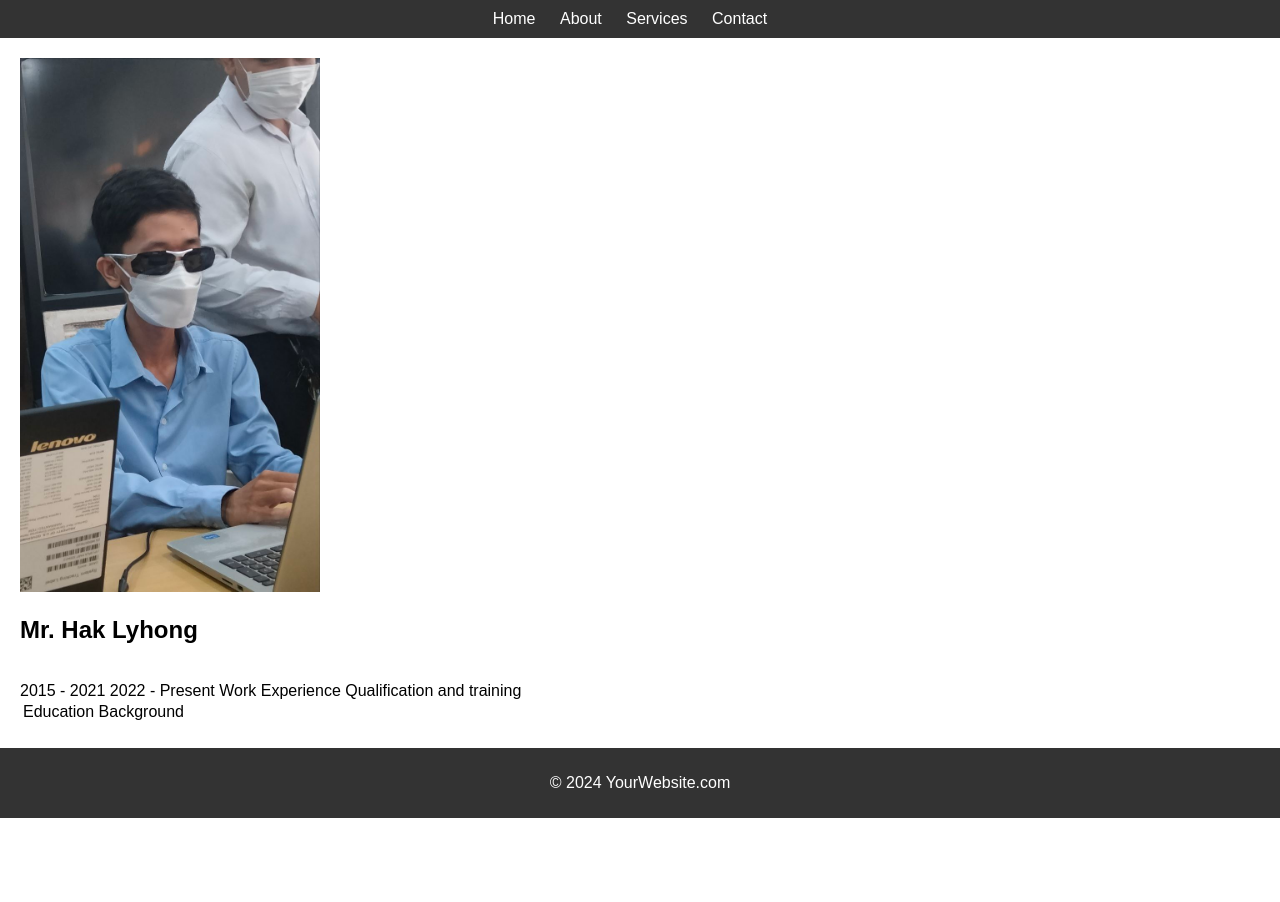
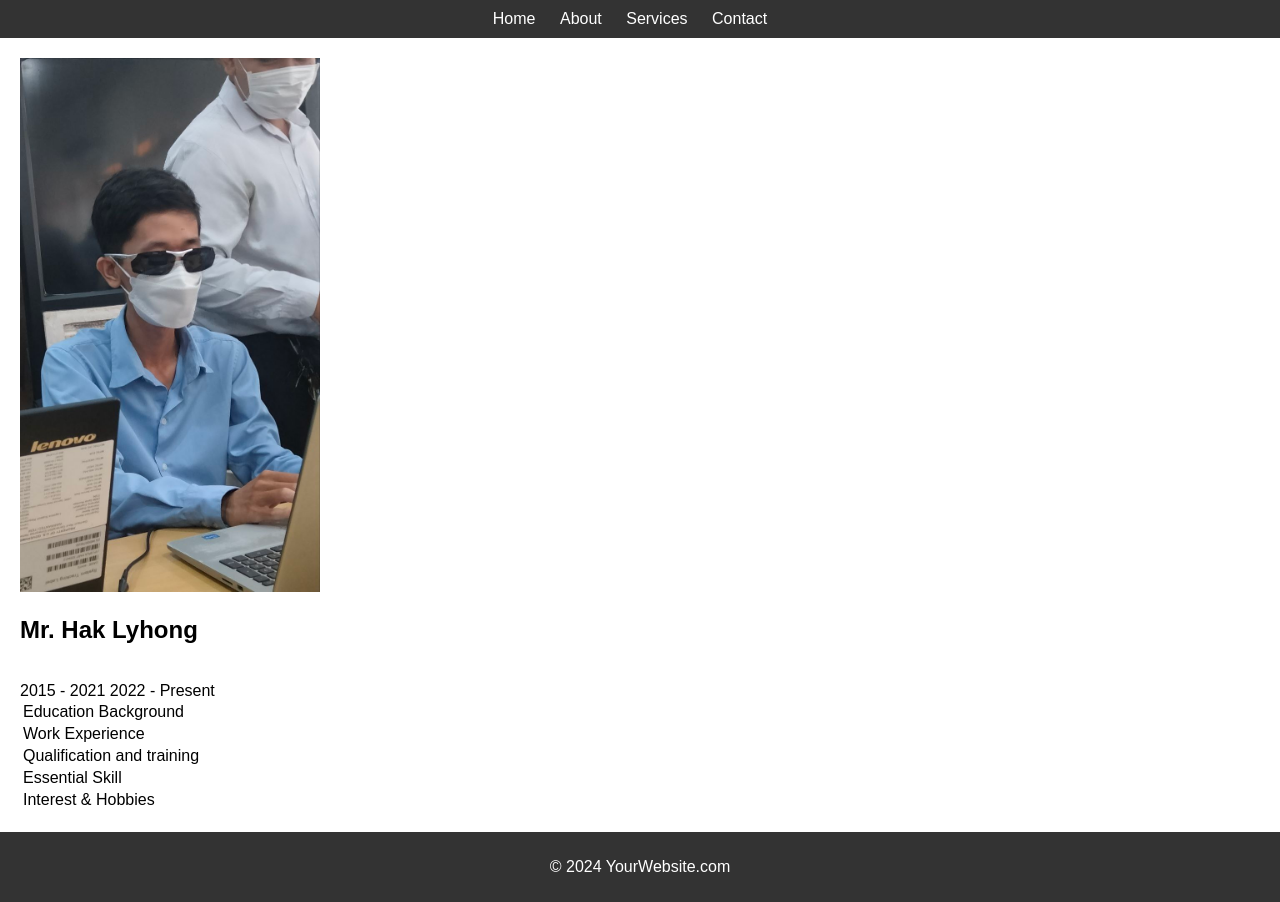
Before and after one commit to Hak-Lyhong/MyWebDevelop1, a plain HTML site: page about.html in a window 1280 px wide. Before the commit the page ends 818 px from the top, so only its background shows below. Drawn offline with Linux system fonts and the light colour scheme.

Commit message:
one more change

```diff
--- a/about.html
+++ b/about.html
@@ -30,9 +30,25 @@
           <colspan>2015 - 2021 </colspan>
           <colspan>2022 - Present </colspan>
         </tr>
-        <tr>Work Experience</tr>
         <tr>
-          Qualification and training
+          <td>
+            Work Experience
+          </td>
+        </tr>
+        <tr>
+          <td>
+            Qualification and training
+          </td>
+        </tr>
+        <tr>
+          <td>
+            Essential Skill
+          </td>
+        </tr>
+        <tr>
+          <td>
+            Interest & Hobbies
+          </td>
         </tr>
       </table>
     </section>
```
